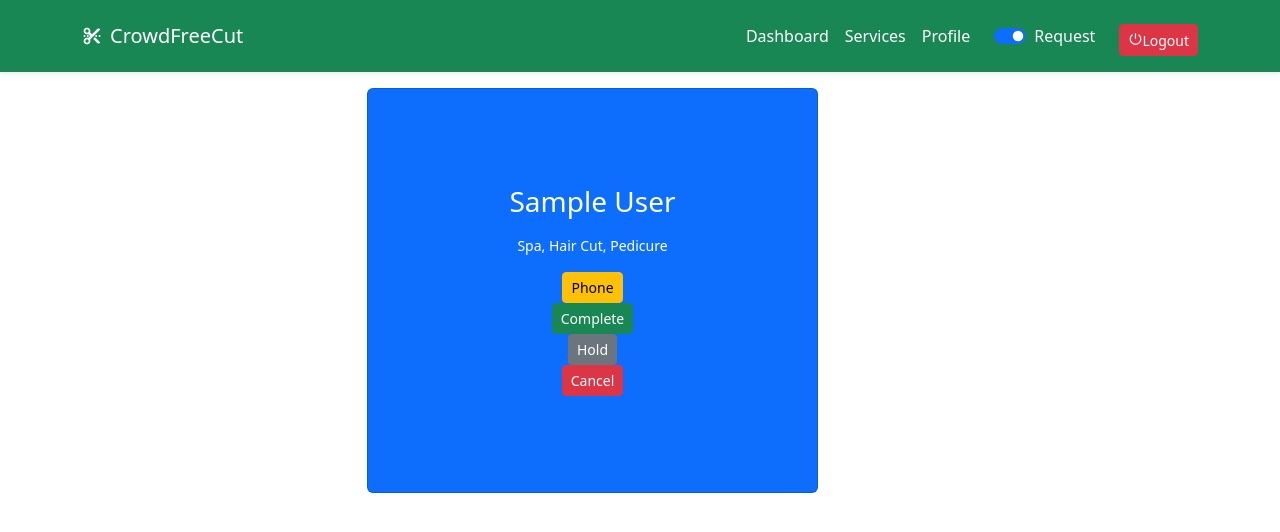
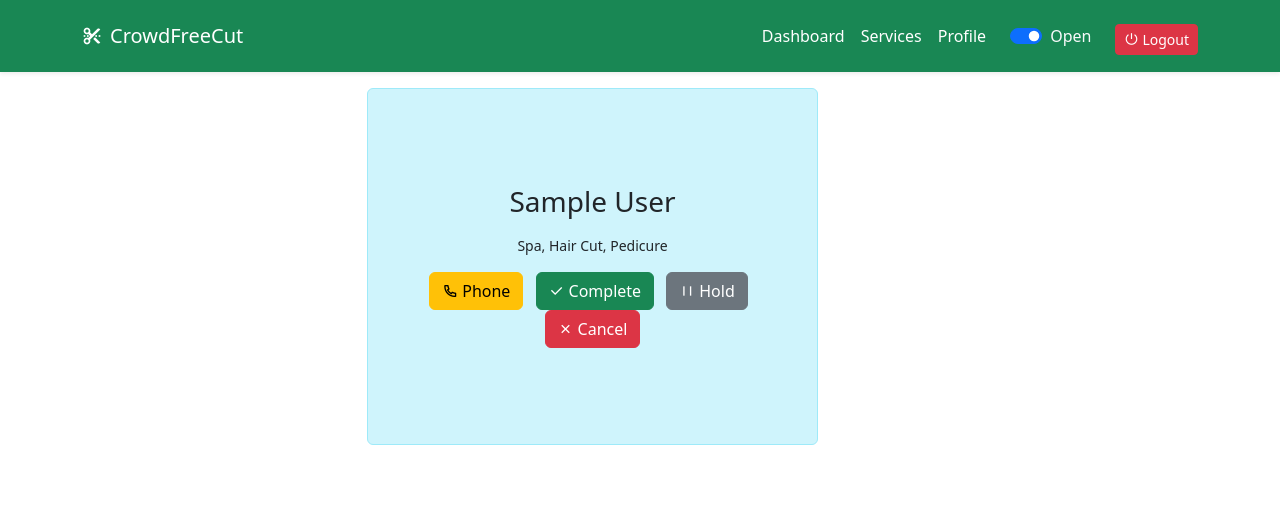
Before and after one commit to raobadalyadav11/CrowdFreeCut, a Django app: page /salon/dashboard/ in a window 1280 px wide. Shown: the top 532 px of the page. Run offline with Django 4.2, Linux system fonts and the light colour scheme; a user stored in the database is signed in; tables that the repository leaves empty hold one stand-in row (values such as "Sample post").

Commit message:
Dashboard UI, Landing page, Saloon page

```diff
--- a/account/admin.py
+++ b/account/admin.py
@@ -29,7 +29,7 @@ class CustomUserAdmin(UserAdmin):
     add_fieldsets = (
         (None, {
             'classes': ('wide',),
-            'fields': ('name','email', 'user_type', 'customer_type', 'password1', 'password2', 'is_verified', 'is_staff','is_active')}
+            'fields': ('name','email', 'user_type', 'password1', 'password2', 'is_verified', 'is_staff','is_active')}
         ),
     )
     search_fields = ['email']
--- a/crowdfreecut/settings.py
+++ b/crowdfreecut/settings.py
@@ -33,6 +33,7 @@ ALLOWED_HOSTS = []
 # Application definition
 
 INSTALLED_APPS = [
+    'jazzmin',
     'django.contrib.admin',
     'django.contrib.auth',
     'django.contrib.contenttypes',
@@ -133,3 +134,6 @@ STATICFILES_DIRS = [
 
 DEFAULT_AUTO_FIELD = 'django.db.models.BigAutoField'
 AUTH_USER_MODEL = 'account.User'
+
+from .jazzmin_setting import J_SETTINGS
+JAZZMIN_SETTINGS = J_SETTINGS
--- a/customer/admin.py
+++ b/customer/admin.py
@@ -3,7 +3,7 @@ from .models import BookingRequest, CustomerNotification
 
 @admin.register(BookingRequest)
 class BookingRequestModelAdmin(admin.ModelAdmin):
-    list_display = ['salon', 'customer']
+    list_display = ['salon', 'customer', 'status']
 
 @admin.register(CustomerNotification)
 class CustomerNotificationModelAdmin(admin.ModelAdmin):
--- a/customer/models.py
+++ b/customer/models.py
@@ -24,6 +24,8 @@ class BookingRequest(BaseModel):
     booking_datetime = models.DateTimeField()
     service = models.CharField(max_length=200)
     message = models.TextField(null=True, blank=True)
+    token_no = models.CharField(max_length=100, null=True, blank=True)
+    completion_time = models.DateTimeField(null=True, blank=True)
 
     def __str__(self) -> str:
         return f"Booking request at {self.booking_datetime}"
--- a/home/urls.py
+++ b/home/urls.py
@@ -3,7 +3,7 @@ from home.views import HomeView, SalonDetailsView, LoginSignUpView
 
 urlpatterns = [
     path('', HomeView.as_view(), name='index'),
-    path('salon/', SalonDetailsView.as_view(), name="salon"),
+    path('salon/<int:id>', SalonDetailsView.as_view(), name="salon"),
     path('login-signup/', LoginSignUpView.as_view(), name="login-signup"),
     path("login-signup/post/<str:msg>/", LoginSignUpView.as_view(), name="login-signup-post"),
 ]
--- a/salon/models.py
+++ b/salon/models.py
@@ -26,7 +26,7 @@ class Salon(BaseModel):
 
 
 class SalonService(BaseModel):
-    salon = models.ForeignKey(Salon, on_delete=models.CASCADE)
+    salon = models.ForeignKey(Salon, on_delete=models.CASCADE, related_name='service')
     name = models.CharField(max_length=100)
     description = models.TextField(null=True, blank=True)
     price = models.IntegerField()
--- a/salon/views.py
+++ b/salon/views.py
@@ -12,7 +12,8 @@ class Dashboard(BaseView):
             'queues': BookingRequest.objects.filter(salon__user__id=request.user.id, status="Queue")[1:],
             'current': BookingRequest.objects.filter(salon__user__id=request.user.id, status="Queue").first(),
             'holds': BookingRequest.objects.filter(salon__user__id=request.user.id, status="On Hold"),
-            'completes': BookingRequest.objects.filter(salon__user__id=request.user.id, status="Completed")
+            'completes': BookingRequest.objects.filter(salon__user__id=request.user.id, status="Completed"),
+            'cancelled': BookingRequest.objects.filter(salon__user__id=request.user.id, status="Cancel")
         })
 
     def post(self, request, *args, **kwargs):
--- a/templates/base/salon-base.html
+++ b/templates/base/salon-base.html
@@ -40,14 +40,14 @@
                             <form action="{% url 'salon:dashboard-post' 'request' %}" method="post">
                                 {% csrf_token %}
                                 <input class="form-check-input" type="checkbox" onchange="this.form.submit()" name="request" role="switch" id="flexSwitchCheckChecked" {{request|is_open}}>
-                                <label class="form-check-label" for="flexSwitchCheckChecked">Request</label>
+                                <label class="form-check-label" for="flexSwitchCheckChecked">Open</label>
                             </form>
                         </div>
                     </li>
                     <li class="nav-item">
                         <form action="{% url 'salon:dashboard-post' 'logout' %}" method="post">
                             {% csrf_token %}
-                            <button type="submit" class="btn btn-danger btn-sm mt-2 ms-2"><i class="ri-shut-down-line"></i>Logout</button>
+                            <button type="submit" class="btn btn-danger btn-sm mt-2 ms-2"><i class="ri-shut-down-line align-bottom me-1"></i>Logout</button>
                         </form>
                     </li>
                 </ul>
--- a/templates/salon/dashboard.html
+++ b/templates/salon/dashboard.html
@@ -1,7 +1,11 @@
 {% extends "base/salon-base.html" %}
 
 {% block header %}
-
+<style>
+    .fw-500{
+        font-weight: 500;
+    }
+</style>
 {% endblock header %}
 
 {% block body %}
@@ -19,22 +23,30 @@
         </div>
         <div class="col-lg-5">
             {% if current %}
-            <div class="card bg-primary py-5">
-                <div class="card-body py-5 text-white text-center">
+            <div class="card alert alert-info py-5">
+                <div class="card-body py-5 text-dark text-center">
                     <h3 class="mb-3">{{current.customer.name}}</h3>
-                    <p class="small text-white">Spa, Hair Cut, Pedicure</p>
-                    <a href="" class="btn btn-sm btn-warning">Phone</a>
-                    <form action="{% url 'salon:current-card-function' 'completed' %}" method="post">
+                    <p class="small text-dark">Spa, Hair Cut, Pedicure</p>
+                    <a href="" class="btn btn-warning me-2">
+                        <i class="ri-phone-line me-1 align-bottom"></i>Phone
+                    </a>
+                    <form class="d-inline" action="{% url 'salon:current-card-function' 'completed' %}" method="post">
                         {% csrf_token %}
-                        <button type="submit" class="btn btn-sm btn-success">Complete</button>
+                        <button type="submit" class="btn btn-success me-2">
+                            <i class="ri-check-line me-1 align-bottom"></i>Complete
+                        </button>
                     </form>
-                    <form action="{% url 'salon:current-card-function' 'hold' %}" method="post">
+                    <form class="d-inline" action="{% url 'salon:current-card-function' 'hold' %}" method="post">
                         {% csrf_token %}
-                        <button type="submit" class="btn btn-sm btn-secondary">Hold</button>
+                        <button type="submit" class="btn btn-secondary me-2">
+                            <i class="ri-pause-line me-1 align-bottom"></i>Hold
+                        </button>
                     </form>
-                    <form action="{% url 'salon:current-card-function' 'cancel' %}" method="post">
+                    <form class="d-inline" action="{% url 'salon:current-card-function' 'cancel' %}" method="post">
                         {% csrf_token %}
-                        <button type="submit" class="btn btn-sm btn-danger">Cancel</button>
+                        <button type="submit" class="btn btn-danger">
+                            <i class="ri-close-line me-1 align-bottom"></i>Cancel
+                        </button>
                     </form>
                 </div>
             </div>
@@ -42,24 +54,35 @@
         </div>
         <div class="col-lg-4">
             {% if holds %}
-            <p class="mb-1">On Hold</p>
+            <p class="mb-1 fw-500">On Hold</p>
             <div class="list-group">
                 {% for hold in holds %}
-                <div class="list-group-item list-group-item-action bg-secondary text-white">
-                    <span class="float-start">{{hold.customer.name}}</span>
-                    <span class="float-end p-0">
-                        <a href="" class="btn btn-outline-light btn-sm float-end m-0">Pick</a>
-                    </span>
+                <div class="card alert alert-secondary py-2 px-3 mb-2 shadow-sm">
+                    <div class="">
+                        {{hold.customer.name}}
+                        <span class="float-end p-0">
+                            <a href="" class="btn btn-outline-dark btn-sm float-end m-0">Pick</a>
+                        </span>
+                    </div>
                 </div>
                 {% endfor %}
             </div>
             {% endif %}
 
             {% if completes %}
-            <p class="mb-1 mt-3">Completed</p>
+            <p class="mb-1 mt-3 fw-500">Completed</p>
             <div class="list-group">
                 {% for complete in completes %}
-                <div class="list-group-item list-group-item-action bg-success text-white">{{complete.customer.name}}</div>
+                <div class="card alert alert-success py-2 px-3 mb-2 shadow-sm">{{complete.customer.name}}</div>
+                {% endfor %}
+            </div>
+            {% endif %}
+
+            {% if cancelled %}
+            <p class="mb-1 mt-3 fw-500">Cancelled</p>
+            <div class="list-group">
+                {% for cancel in cancelled %}
+                <div class="card alert alert-danger py-2 px-3 mb-2 shadow-sm">{{cancel.customer.name}}</div>
                 {% endfor %}
             </div>
             {% endif %}
```
Also changed, not shown: crowdfreecut/jazzmin_setting.py (added, +30 -0 lines), home/views.py (+8 -3 lines), salon/admin.py (+14 -1 lines), templates/home/index.html (+47 -14 lines), templates/home/salon.html (+28 -9 lines), customer/migrations/0002_bookingrequest_completion_time_and_more.py (added), salon/migrations/0003_alter_salonservice_salon.py (added).
